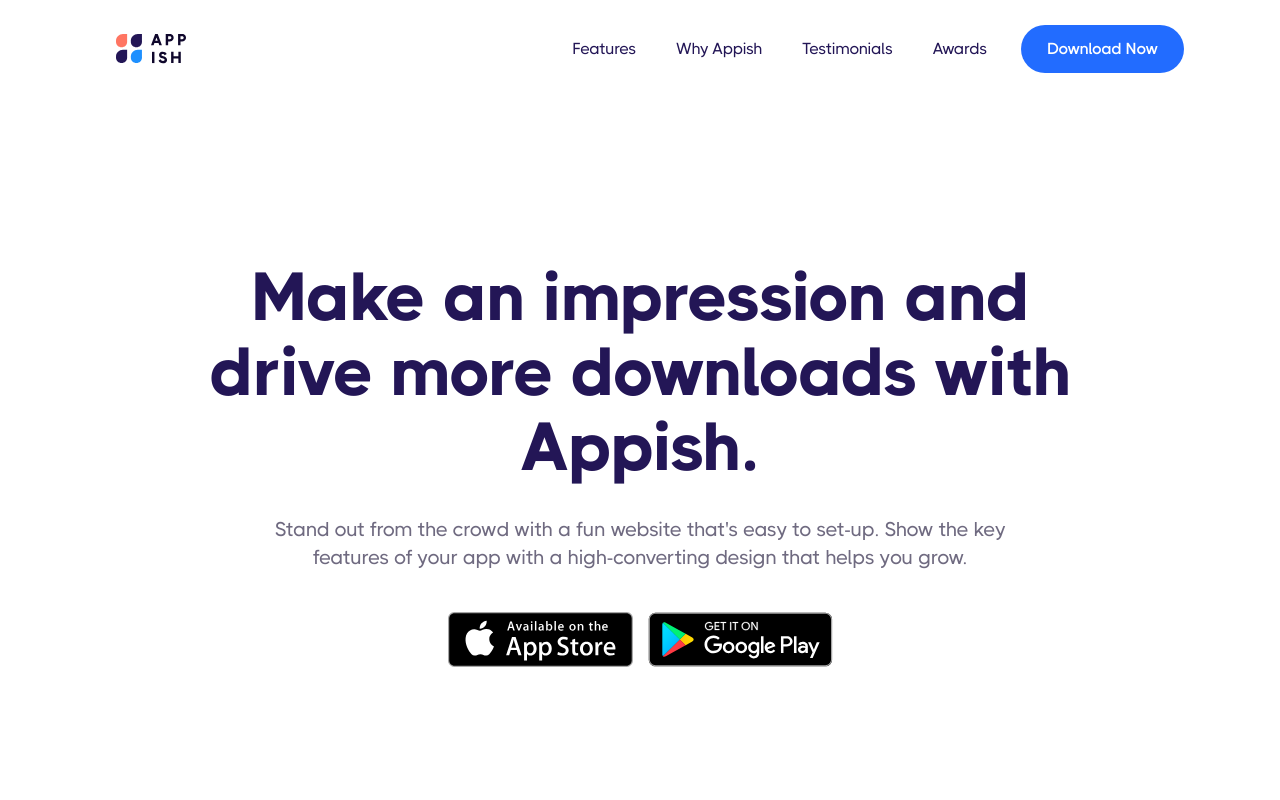
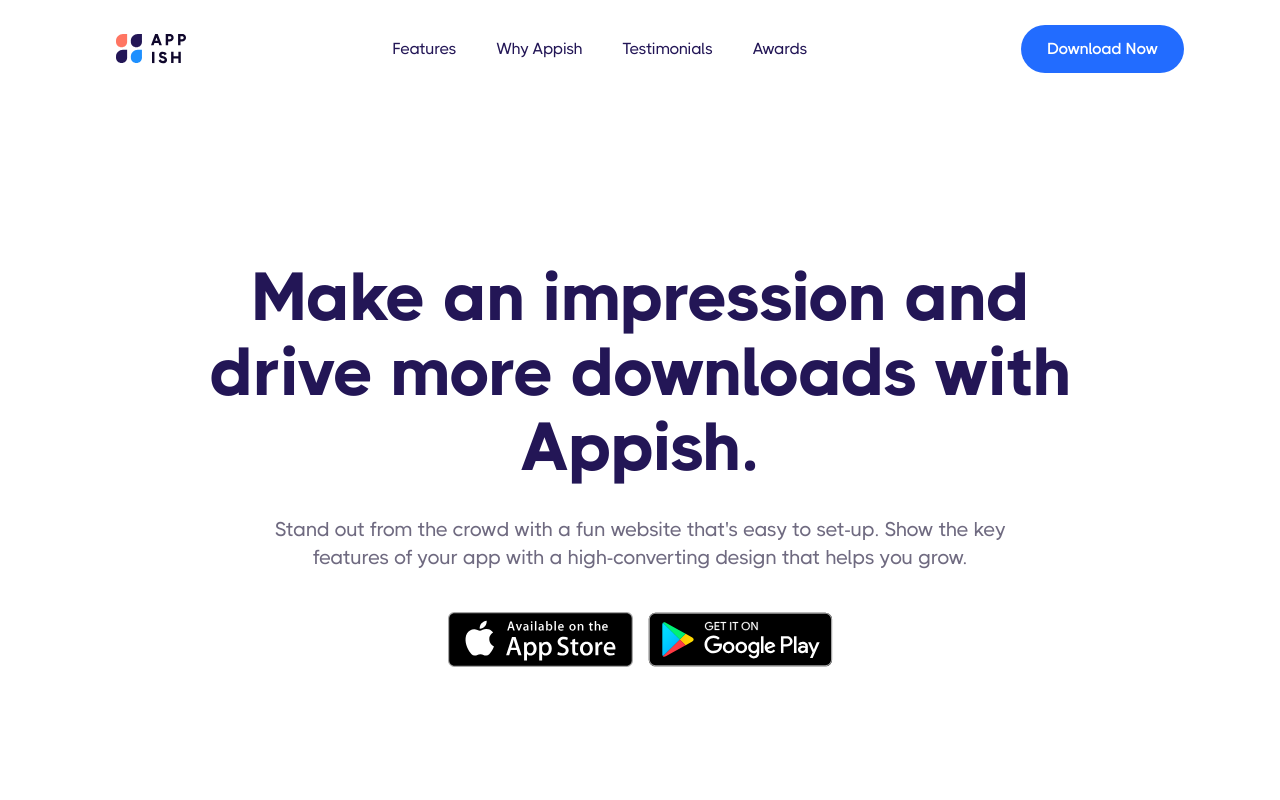
Before and after one commit to enzoulloa/appish, a React (Vite) app: page / in a window 1280 px wide. Shown: the top 800 px of the page. Built offline with nearby package versions, Linux system fonts and the light colour scheme.

Commit message:
feat: :sparkles: center anchor items

```diff
--- a/src/components/Navbar.jsx
+++ b/src/components/Navbar.jsx
@@ -17,7 +17,7 @@
             <a className=' w-[65px] h-[30px] md:w-[80px] ' href='#appish'>
               <img className='  object-contain h-full align-middle' src={logo} alt='Appish' loading='eager' />
             </a>
-            <div className=' flex flex-row justify-between items-center'>
+            <div className=' flex flex-row justify-between items-center w-full max-w-[76%]'>
               <div className='hidden lg:block'>
                 <a className='py-5 text-[#231656] text-base leading-7 align-top px-5 text-left mx-auto' href='#features'>Features</a>
                 <a className='py-5 text-[#231656] text-base leading-7 align-top px-5 text-left mx-auto' href='#fast'>Why Appish</a>
```
